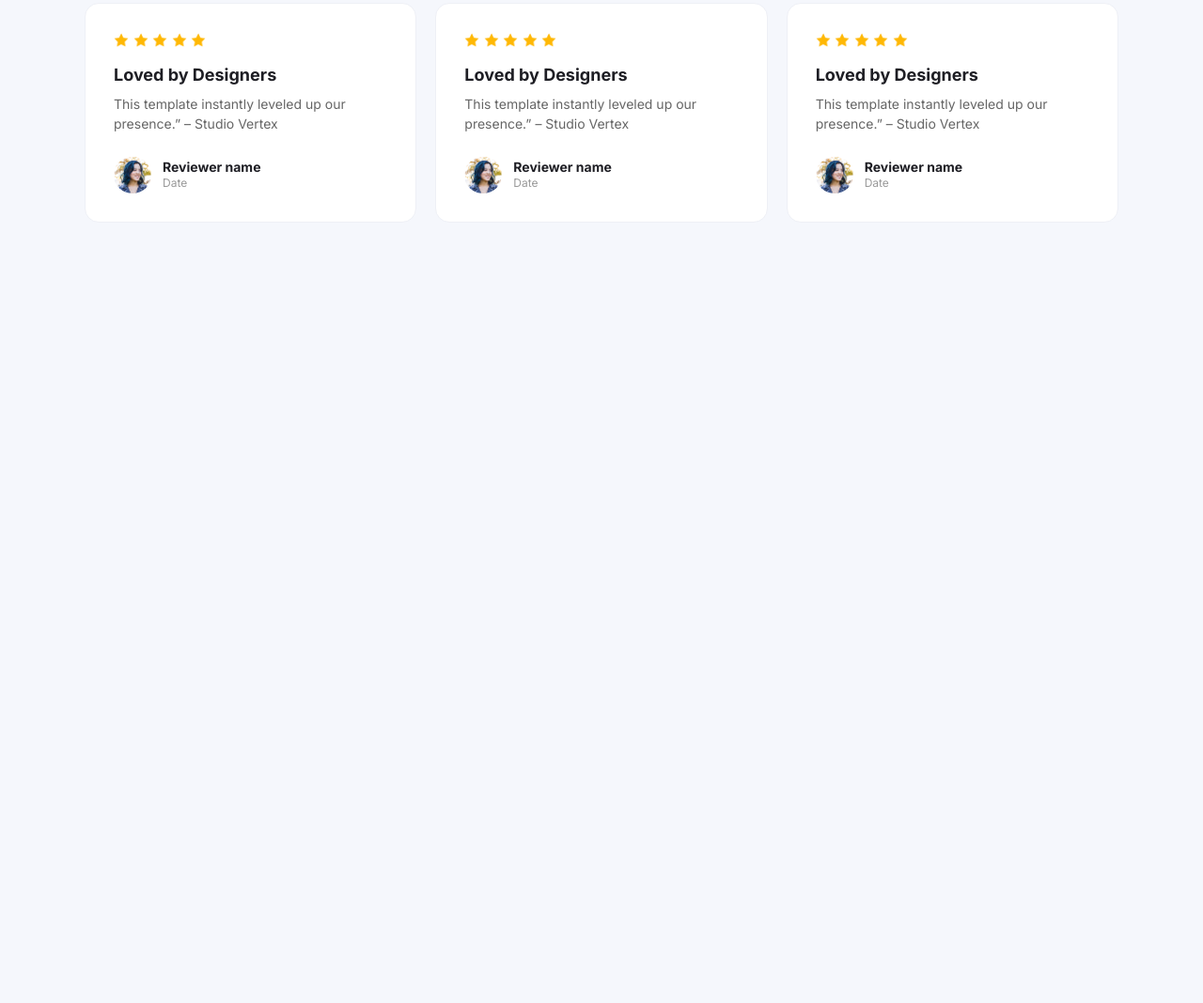
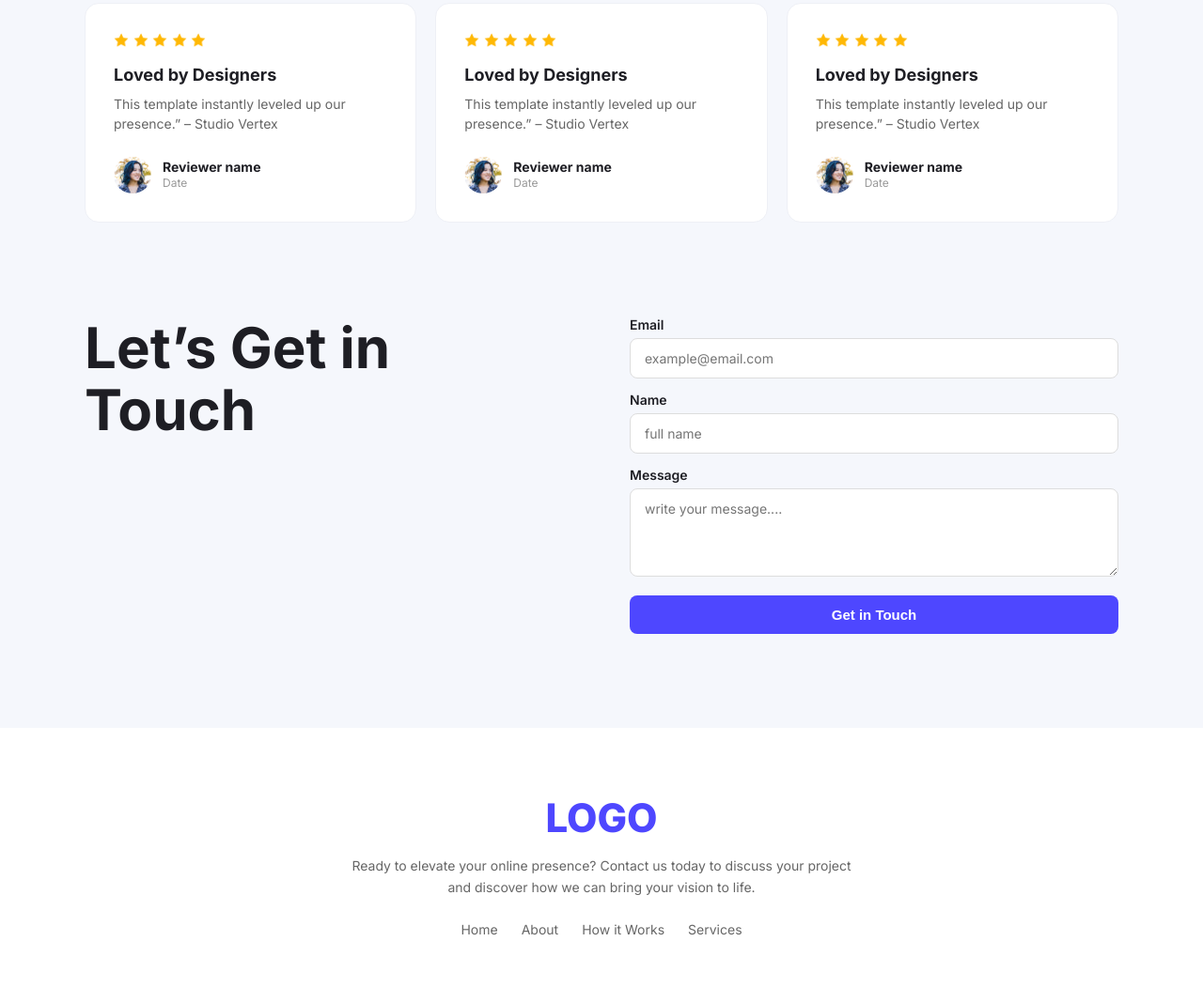
Before and after one commit to arif-54/hero-assignment1, a plain HTML site: page B12A01-landing-launchpad/index.html in a window 1280 px wide. Shown: the part 1578-2646 px from the top of the page at 94% size. Before the commit the page ends 1915 px from the top, so only its background shows below. Drawn offline with Linux system fonts and the light colour scheme.

Commit message:
add contact and footer section

```diff
--- a/B12A01-landing-launchpad/index.html
+++ b/B12A01-landing-launchpad/index.html
@@ -109,6 +109,30 @@
         </div>
       </div>
     </section>
+    <section class="contact">
+      <div class="contact-title">
+        <h2>Let’s Get in<br>Touch</h2>
+      </div>
+      <form class="contact-form">
+        <label for="email">Email</label>
+        <input type="email" id="email" placeholder="example@email.com" required>
+        <label for="name">Name</label>
+        <input type="text" id="name" placeholder="full name" required>
+        <label for="message">Message</label>
+        <textarea id="message" rows="4" placeholder="write your message...." required></textarea>
+        <button type="submit" class="btn">Get in Touch</button>
+      </form>
+    </section>
   </main>
+  <footer class="footer">
+    <h2 class="logo">LOGO</h2>
+    <p>Ready to elevate your online presence? Contact us today to discuss your project and discover how we can bring your vision to life.</p>
+    <div class="footer-links">
+      <a href="#">Home</a>
+      <a href="#">About</a>
+      <a href="#">How it Works</a>
+      <a href="#">Services</a>
+    </div>
+  </footer>
 </body>
 </html>
--- a/B12A01-landing-launchpad/style.css
+++ b/B12A01-landing-launchpad/style.css
@@ -206,3 +206,96 @@ body {
   font-size: 12px;
   color: #999;
 }
+
+.contact {
+  max-width: 1140px;
+  margin: 0 auto;
+  padding: 0 20px 100px;
+  display: flex;
+  justify-content: space-between;
+  align-items: flex-start;
+  gap: 60px;
+}
+
+.contact-title {
+  flex: 1;
+}
+
+.contact-title h2 {
+  font-size: 60px;
+  line-height: 1.1;
+}
+
+.contact-form {
+  flex: 1;
+  display: flex;
+  flex-direction: column;
+}
+
+.contact-form label {
+  font-size: 14px;
+  font-weight: 600;
+  margin-bottom: 6px;
+  margin-top: 14px;
+}
+
+.contact-form label:first-child {
+  margin-top: 0;
+}
+
+.contact-form input,
+.contact-form textarea {
+  width: 100%;
+  padding: 12px 15px;
+  border: 1px solid #ddd;
+  border-radius: 8px;
+  font-size: 14px;
+  font-family: inherit;
+  outline: none;
+}
+
+.contact-form input:focus,
+.contact-form textarea:focus {
+  border-color: #4e47ff;
+}
+
+.contact-form button {
+  margin-top: 20px;
+  width: 100%;
+}
+
+.footer {
+  background-color: #ffffff;
+  padding: 70px 20px;
+  text-align: center;
+}
+
+.footer .logo {
+  font-size: 42px;
+  margin-bottom: 15px;
+}
+
+.footer p {
+  max-width: 550px;
+  margin: 0 auto 25px;
+  color: #666;
+  font-size: 14px;
+  line-height: 1.6;
+}
+
+.footer-links {
+  display: flex;
+  justify-content: center;
+  gap: 25px;
+}
+
+.footer-links a {
+  text-decoration: none;
+  color: #666;
+  font-size: 14px;
+  transition: 0.2s;
+}
+
+.footer-links a:hover {
+  color: #4e47ff;
+}
```
